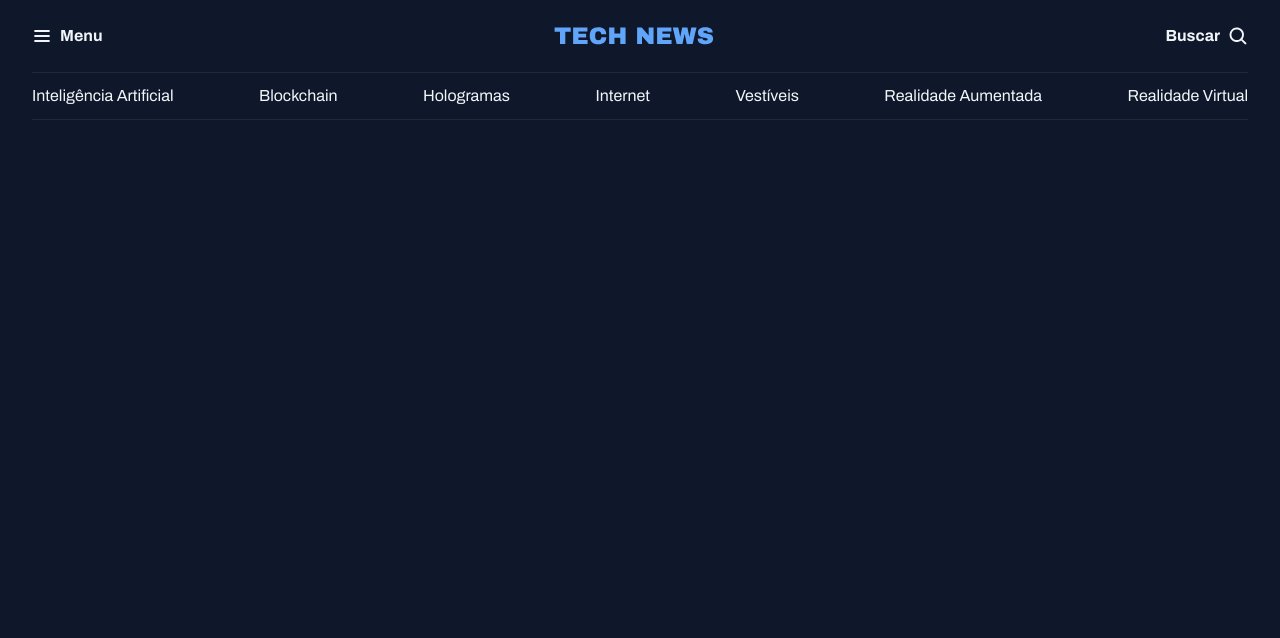
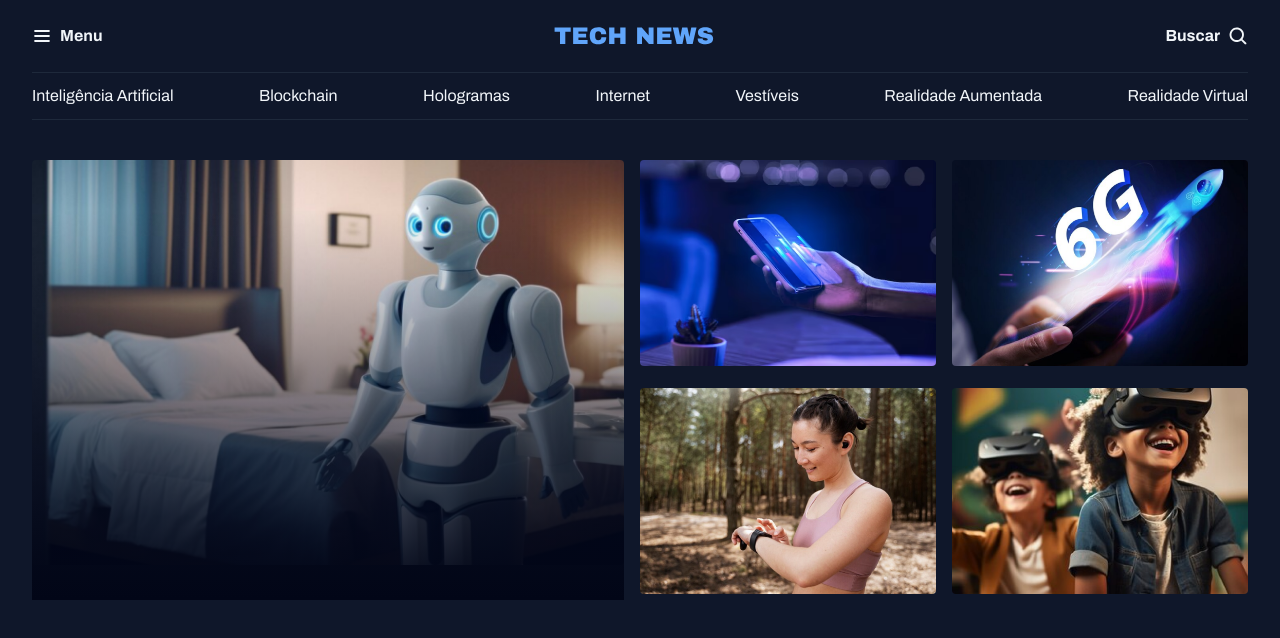
Before and after one commit to Freelancer-Alysson-Comin/PortalNoticias, a plain HTML site: page index.html in a window 1280 px wide. Drawn offline with Linux system fonts and the light colour scheme.

Commit message:
main and image and degrade

```diff
--- a/index.html
+++ b/index.html
@@ -44,5 +44,31 @@
         <a href="#">Realidade Virtual</a>
       </nav>
     </header>
+
+    <main class="grid container">
+      <section id="featured" class="grid grid-flow-col gap-16">
+        <div class="card">
+          <img src="assets/images/Image 01.png" alt="">
+        </div>
+
+        <div class="grid grid-cols-2 gap-16">
+          <div>
+            <img src="assets/images/Image 02.png" alt="">
+          </div>
+
+          <div>
+            <img src="assets/images/Image 03.png" alt="">
+          </div>
+
+          <div>
+            <img src="assets/images/Image 04.png" alt="">
+          </div>
+
+          <div>
+            <img src="assets/images/Image 05.png" alt="">
+          </div>
+        </div>
+      </section>
+    </main>
   </body>
 </html>
--- a/styles/global.css
+++ b/styles/global.css
@@ -45,20 +45,17 @@ h1,h2,h3{
     font:inherit;
 }
 
+/*Faz a imagem respeitar a caixa que ela está*/
+img{
+    max-width: 100%;
+}
+
 .container{
     max-width: 1280px;/*largura maxima*/
     padding-inline: 32px;/*padding nas laterias*/
     margin-inline:auto ;/*margem em cima e baixa automatica*/
 }
 
-/*Utility-firts*(uma classe que faz apenas uma coisa)
-todas a classes que estão no Html com class="gris" será aplicado o display grid*
-quando colocamos em grid o defalut é fica em block, uma linha em baixo da outra*/
-.grid{
-    display: grid;
+main{
+    margin-top: 40px;
 }
-
-/*transforma a grid de linhas para colunas,lá no Html podemos vincular essa classe utilitária*/
-.grid-flow-col{
- grid-auto-flow: column;
-}
--- a/styles/index.css
+++ b/styles/index.css
@@ -1,2 +1,4 @@
 @import url(global.css);
+@import url(utility.css);
 @import url(header.css);
+@import url(section.css);
--- /dev/null
+++ b/styles/section.css
@@ -0,0 +1,25 @@
+#featured{
+    img{
+        height: 100x;/*Preenche todo o espaço*/
+        object-fit: cover;/*faz a cobertura do espaço total*/
+        border-radius: 4px;
+    }
+}
+/*Faz o degradê da imagem*/
+.card {
+    border-radius: 4x;
+    position: relative;/*respeita o tamaho da div*/
+    overflow: hidden;/*transbordamento-esconda tudo que passar da caixa */
+    &::before{
+        content: "";
+        position: absolute;
+        inset: 0;
+        top: 50px;
+        background:linear-gradient(
+            180deg,
+            transparent 0%,
+            #020617 100%
+        );
+
+    }
+}
--- /dev/null
+++ b/styles/utility.css
@@ -0,0 +1,21 @@
+
+/*Utility-firts*(uma classe que faz apenas uma coisa)
+todas a classes que estão no Html com class="gris" será aplicado o display grid*
+quando colocamos em grid o defalut é fica em block, uma linha em baixo da outra*/
+.grid{
+    display: grid;
+}
+
+/*transforma a grid de linhas para colunas,lá no Html podemos vincular essa classe utilitária*/
+.grid-flow-col{
+ grid-auto-flow: column;
+}
+
+/*Faz criar duas colunas na div*/
+.grid-cols-2{
+    grid-template-columns: 1fr 1fr;
+}
+
+.gap-16{
+    gap: 16px;
+}
```
